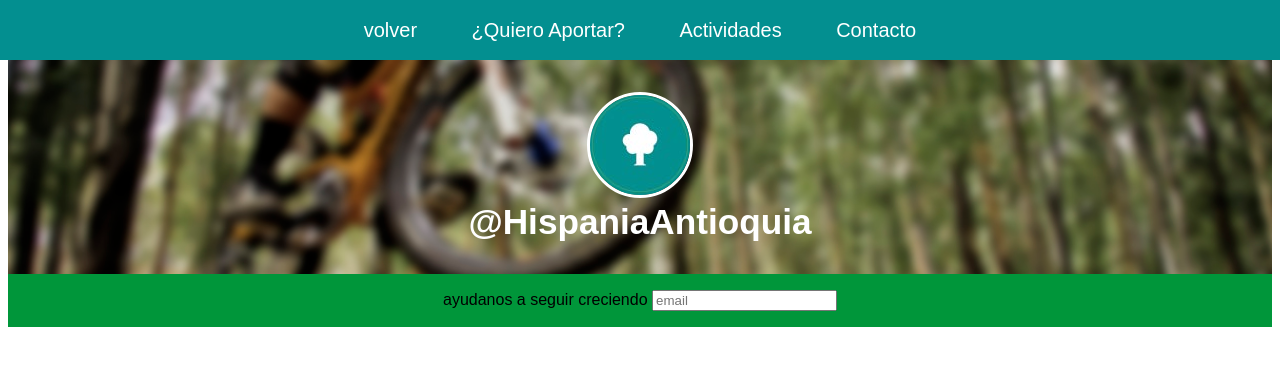
After one commit to munevardo/Viantioquia, a Django app: a page that uses backend/templates/hotels/list_hotels.html in a window 1280 px wide. The commit adds this page. Shown: the top 366 px of the page. Run offline with Django 3.2, Linux system fonts and the light colour scheme.

Commit message:
aportar, urlsy ya

```diff
--- a/App/urls.py
+++ b/App/urls.py
@@ -7,4 +7,6 @@ urlpatterns = patterns('',
     url(r'^hispania/$', 'backend.views.landing_views.hispania'),
     url(r'^andes/$', 'backend.views.landing_views.andes'),
     url(r'^test/$', 'backend.views.landing_views.test'),
+    url(r'^hoteles/$', 'backend.views.hotel_views.hotels'),
+    url(r'^nuevo/$', 'backend.views.hotel_views.new')
 ) + staticfiles_urlpatterns()
--- a/backend/forms/activity.py
+++ b/backend/forms/activity.py
@@ -36,6 +36,7 @@ class ActivityForm(forms.Form):
 		choices=TOWNS)
 
 	start = forms.DateField(label="Fecha Inicio", required=True,
-		widget=forms.DateInput(attrs={}))
+		widget=forms.DateInput(attrs={'placeholder': '(mm/dd/aaaa)', 'type': 'date', 'class': 'big-input'}))
+	#poner clase en los formularios python.
 
 	end = forms.DateField(label="Fecha Fin", required=True)
--- a/backend/static/css/estilos-natural.ciclo.css
+++ b/backend/static/css/style_services.css
@@ -1,5 +1,5 @@
-@import 'titilium.css';
-
+/*@import 'titilium.css';
+*/
 
 body{
 
--- /dev/null
+++ b/backend/templates/hotels/list_hotels.html
@@ -0,0 +1,26 @@
+{% extends "sevices/list_services.html"%}
+
+
+{% block titiel %}rutas naturales hoteles  hispania Antioquia{% endblock %}
+
+
+{% block header %}
+
+<header id="yo" class="Header">
+
+            <figure class="Header-imageContainer">
+                <a href="/"><img src="/static/img/naturaicon.jpg" alt="Imagen personal" class="Header-image"/></a>
+                <figcaption class="Header-imageDescription">
+                    <a class="Header-link">@HispaniaAntioquia</a>
+                </figcaption>
+            </figure>
+        </header>
+
+{% endblock %}
+
+{% block content %}
+
+
+
+
+{% endblock %}
--- /dev/null
+++ b/backend/templates/restaurants/list_restaurants.html
@@ -0,0 +1 @@
+list_Restaurants.html
--- /dev/null
+++ b/backend/templates/sevices/list_services.html
@@ -0,0 +1,52 @@
+<!DOCTYPE html>
+<html lang="es">
+
+	<head>
+		{% block description %}{% endblock %}
+		<title>{% block title %}{% endblock %}</title>
+
+		{% block imports %}{% endblock %}
+
+	<meta name="viewport" content="width=device-width, initial-scale=1.0, user-scalable=no">
+    <meta name="description" content="">
+    <meta name="author" content="Joseluismunevar@gmail.com">
+
+
+
+    <!--js-->
+        <script type="text/javascript" src="/static/js/Hispania-cicla.js"></script>
+        <script type="text/javascript" src="/static/js/SitiosInteres.js"></script>
+<!--css-->
+  <link rel="stylesheet" href="/static/css/style_services.css">
+
+
+
+<nav class="MainMenu-hoteles">
+                <ul class="MainMenu-list">
+                <liclass="MainMenu-item">
+
+                <a class="MainMenu-link" href="hispania.html">volver</a>
+                </li>
+                    <li class="MainMenu-item">
+                        <a class="MainMenu-link" href="#">¿Quiero Aportar?</a>
+                    </li>
+                    <li class="MainMenu-item">
+                        <a class="MainMenu-link" href="actividades-hispania.html">Actividades</a>
+                    </li>
+                    <li class="MainMenu-item">
+                        <a class="MainMenu-link" href="#contacto">Contacto</a>
+                    </li>
+                </ul>
+            </nav>
+
+        {% block header %}{%endblock%}
+         {% block container %}{%endblock%}
+
+
+        <footer id="contacto" class="Footer">
+
+            <label>ayudanos a seguir creciendo</label>
+                <input type="text" placeholder="email">
+        </footer>
+    </body>
+</html>
--- a/backend/templates/test.html
+++ b/backend/templates/test.html
@@ -8,6 +8,12 @@
 		<style>
 			.error{
 				color: red;
+			}
+
+			.big-input{
+				border: 1px solid black;
+				width: 30%;
+				height: 100px;
 			}
 		</style>
 
--- a/backend/views/hotel_views.py
+++ b/backend/views/hotel_views.py
@@ -8,3 +8,10 @@ def index(request):
 	return render(request, 'hotels/index.html', {
 		'form': HotelForm()
 	})
+def hotels(request):
+	return render(request, 'hotels/list_hotels.html')
+
+def new(request):
+	return render(request, 'hotels/new.html', {
+		'form': HotelForm()
+	})
```
Also changed, not shown: backend/templates/hotels/new.html (added, +51 -0 lines), backend/templates/sevices/detail_service.html (added, +65 -0 lines), backend/static/img/profil.png (added).
